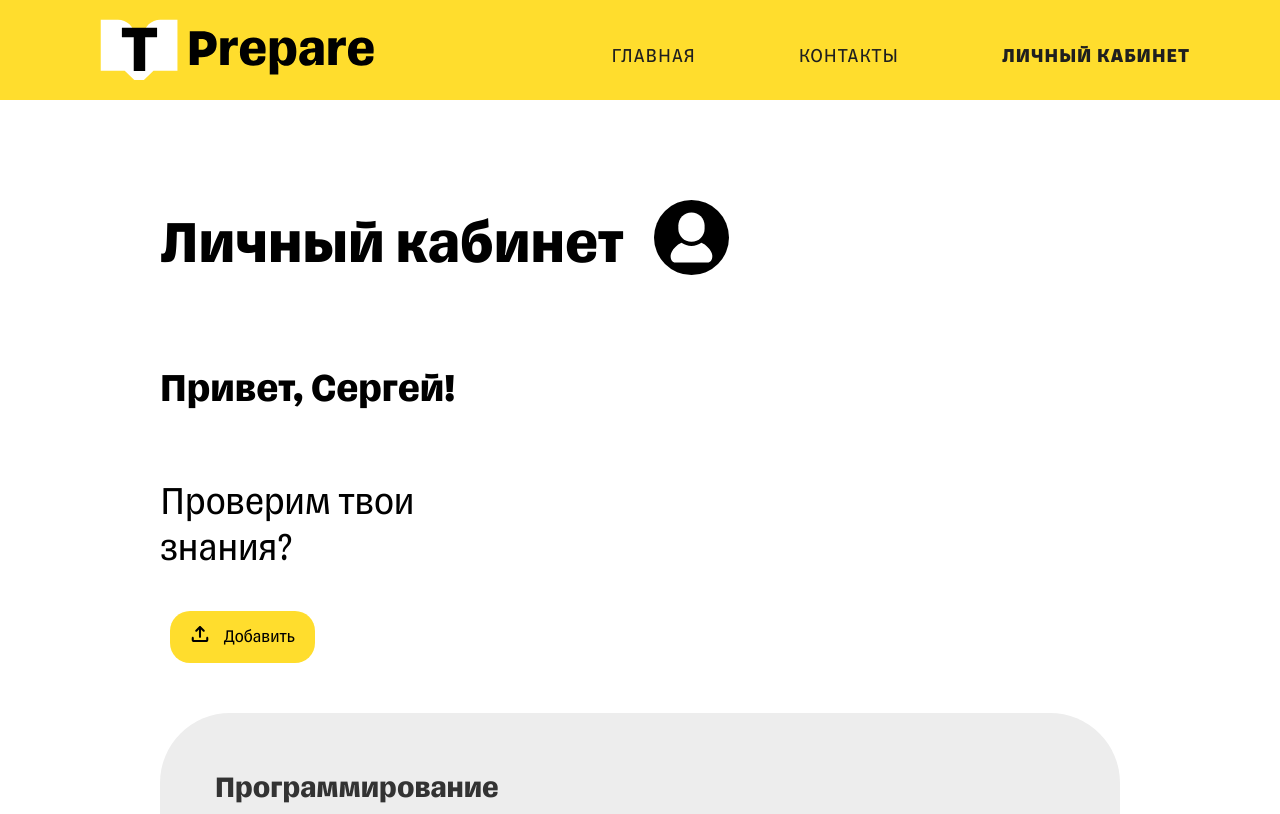
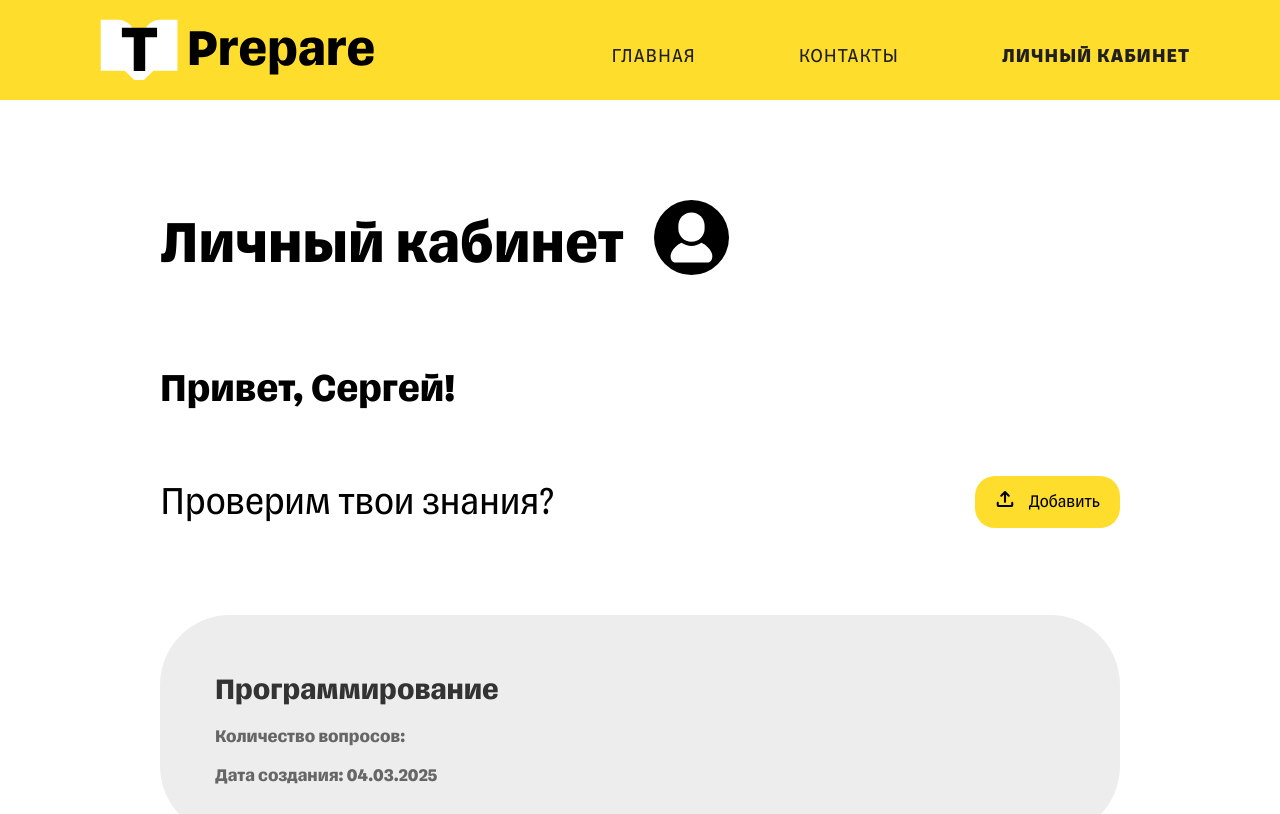
Before and after one commit to Chikidrill/T-Prepare, a Vue app in the folder vue-project/: page /personalaccount in a window 1280 px wide. Shown: the top 814 px of the page. Built offline with nearby package versions, Linux system fonts and the light colour scheme.

Commit message:
Fix Upload button

```diff
--- a/vue-project/src/components/PopUp.vue
+++ b/vue-project/src/components/PopUp.vue
@@ -78,6 +78,7 @@ export default {
 &__listing {
     text-align: left;
     margin-top: 10px;
+    margin-bottom: 35px;
   }
 
   &__question {
--- a/vue-project/src/pages/PersonalAccount.vue
+++ b/vue-project/src/pages/PersonalAccount.vue
@@ -15,13 +15,15 @@
         <h1 class="profile__username">
           Привет, {{ username }}!
         </h1>
-        <p class="profile__user-text">Проверим твои знания?</p>
+        <div class="profile__user-content">
+          <p class="profile__user-text">Проверим твои знания?</p>
         <button class = "profile__newblock-btn">
           <svg class = "profile__newblock-icon" width="20" height="16" viewBox="0 0 29 28" fill="none" xmlns="http://www.w3.org/2000/svg">
           <path d="M3.625 28C2.62812 28 1.77504 27.6482 1.06575 26.9447C0.356458 26.2412 0.00120833 25.3945 0 24.4045V20.809C0 20.2996 0.174 19.873 0.522 19.529C0.869999 19.185 1.30017 19.0124 1.8125 19.0112C2.32483 19.01 2.7556 19.1826 3.10481 19.529C3.45402 19.8754 3.62741 20.302 3.625 20.809V24.4045H25.375V20.809C25.375 20.2996 25.549 19.873 25.897 19.529C26.245 19.185 26.6751 19.0124 27.1875 19.0112C27.6998 19.01 28.1306 19.1826 28.4798 19.529C28.829 19.8754 29.0024 20.302 29 20.809V24.4045C29 25.3933 28.6453 26.24 27.936 26.9447C27.2267 27.6494 26.3731 28.0012 25.375 28H3.625ZM12.6875 6.15732L9.28905 9.52811C8.92655 9.88766 8.49639 10.0602 7.99856 10.0459C7.50072 10.0315 7.06995 9.84391 6.70624 9.48316C6.37395 9.12361 6.19995 8.70414 6.18425 8.22474C6.16854 7.74534 6.34254 7.32586 6.70624 6.96631L13.2312 0.494408C13.4125 0.314633 13.6088 0.187593 13.8203 0.113285C14.0318 0.0389784 14.2583 0.00122616 14.5 2.76581e-05C14.7417 -0.00117084 14.9682 0.0365814 15.1797 0.113285C15.3911 0.18999 15.5875 0.31703 15.7687 0.494408L22.2937 6.96631C22.6562 7.32586 22.8302 7.74534 22.8157 8.22474C22.8012 8.70414 22.6272 9.12361 22.2937 9.48316C21.9312 9.84271 21.5011 10.0303 21.0032 10.0459C20.5054 10.0614 20.0746 9.88886 19.7109 9.52811L16.3125 6.15732V19.0112C16.3125 19.5206 16.1385 19.9479 15.7905 20.293C15.4425 20.6382 15.0123 20.8102 14.5 20.809C13.9877 20.8078 13.5575 20.6352 13.2095 20.2912C12.8615 19.9473 12.6875 19.5206 12.6875 19.0112V6.15732Z" fill="black"/>
           </svg>
           Добавить
         </button>
+        </div>
       </div>
     </div>
 
@@ -124,6 +126,12 @@ export default {
 
   }
 
+  &__user-content{
+    display: flex;
+    justify-content: space-between;
+    align-items: center;
+  }
+
   &__icon {
     width: 75px;
     height: 75px;
@@ -142,12 +150,12 @@ export default {
   &__user-text {
     font-family: @font3;
     font-size: 40px;
-    margin-right: 650px;
+
   }
 
   &__user-text,
   &__btn{
-    display: inline-flex;
+    display: inline-block;
   }
 
   &__newblock-btn{
```
Also changed, not shown: vue-project/src/components/ReferalPopUp.vue (added, +12 -0 lines).
